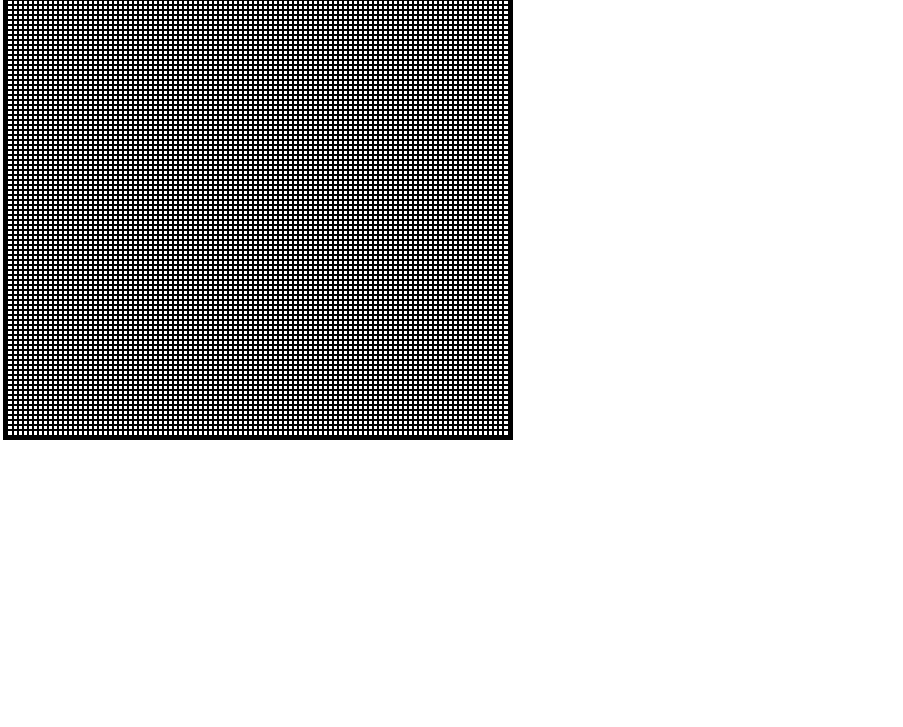
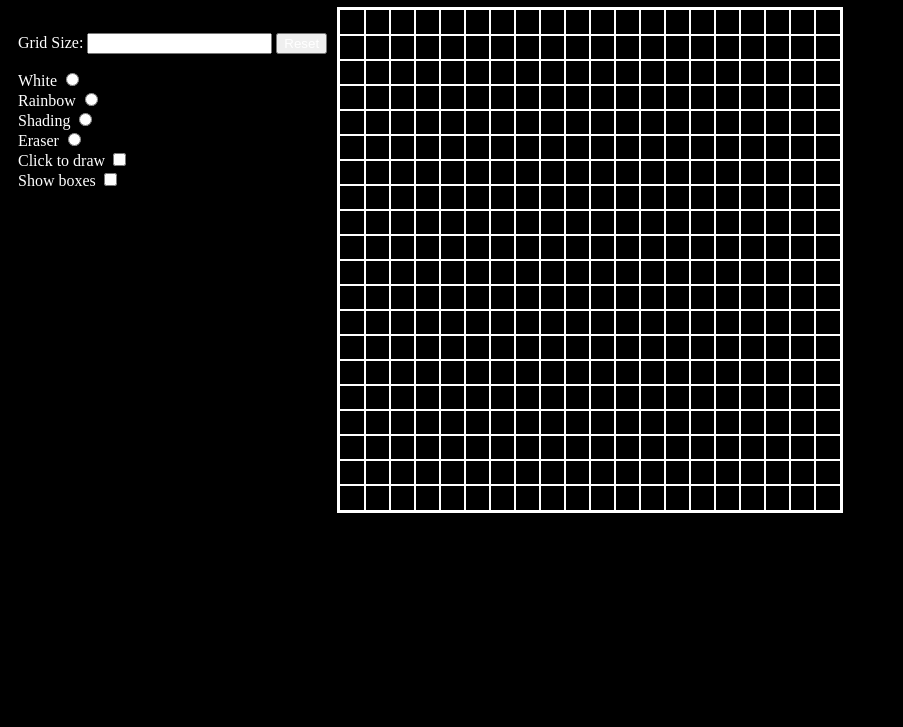
Before and after one commit to teja5t/etch-a-sketch, a plain HTML site: page index.html in a window 1280 px wide. Shown: the part 73-800 px from the top of the page, without its empty margins (0-903 px from the left). Drawn offline with Linux system fonts and the light colour scheme.

Commit message:
added a menu with brush styles

```diff
--- a/index.html
+++ b/index.html
@@ -3,13 +3,37 @@
 <head>
     <meta charset="UTF-8">
     <meta name="viewport" content="width=device-width, initial-scale=1.0">
-    <title>Etch-A-Sketch</title>
+    <title>Etch-a-Sketch</title>
     <link rel="stylesheet" href="styles.css">
 </head>
 <body>
-    <div class="container">
+    <h1>Etch-a-Sketch</h1>
+    <div class="content">
+        <div class="menu">
+            <p>Grid Size: <input type="text"> <button>Reset</button></p>
+
+            <label for="white">White</label>
+            <input type="radio" id="white" name="brush-style" value="white" />
+            <br>
+            <label for="rainbow">Rainbow</label>
+            <input type="radio" id="Rainbow" name="brush-style" value="Rainbow" />
+            <br>
+            <label for="shading">Shading</label>
+            <input type="radio" id="shading" name="brush-style" value="shading" />
+            <br>
+            <label for="eraser">Eraser</label>
+            <input type="radio" id="eraser" name="brush-style" value="eraser" />
+            <br>
+
+            <label for="click-to-draw">Click to draw</label>
+            <input type="checkbox" id="click-to-draw" name="click-to-draw" />
+            <br>
+            <label for="show-boxes">Show boxes</label>
+            <input type="checkbox" id="show-boxes" name="show-boxes" />
+            <br>
+        </div>
+        <div class="container"></div>
+        <script src="script.js"></script>
     </div>
-
-    <script src="script.js"></script>
 </body>
 </html>
--- a/script.js
+++ b/script.js
@@ -10,6 +10,10 @@ function makeGrid(size) {
             box.classList.add("box");
             box.style.width = 500 / size + "px";
             box.style.height = 500 / size + "px";
+            box.addEventListener("mouseenter", function paint() {
+                box.style.backgroundColor = "white";
+            }
+            );
             row.appendChild(box);
         }
 
@@ -17,4 +21,5 @@ function makeGrid(size) {
     }
 }
 
-makeGrid(100);
+
+makeGrid(20);
--- a/styles.css
+++ b/styles.css
@@ -1,13 +1,31 @@
+* {
+    color: white;
+}
+
+body {
+    background-color: black;
+}
+
+.content {
+    display: flex;
+}
+
+.menu {
+    margin: 10px;
+}
+
 .container {
-    outline: solid thick;
+    border: solid;
     width: 500px;
     height: 500px;
 }
 
 .row {
     display: flex;
+    box-sizing: border-box;
 }
 
 .box {
     outline: solid thin;
+    box-sizing: border-box;
 }
```
